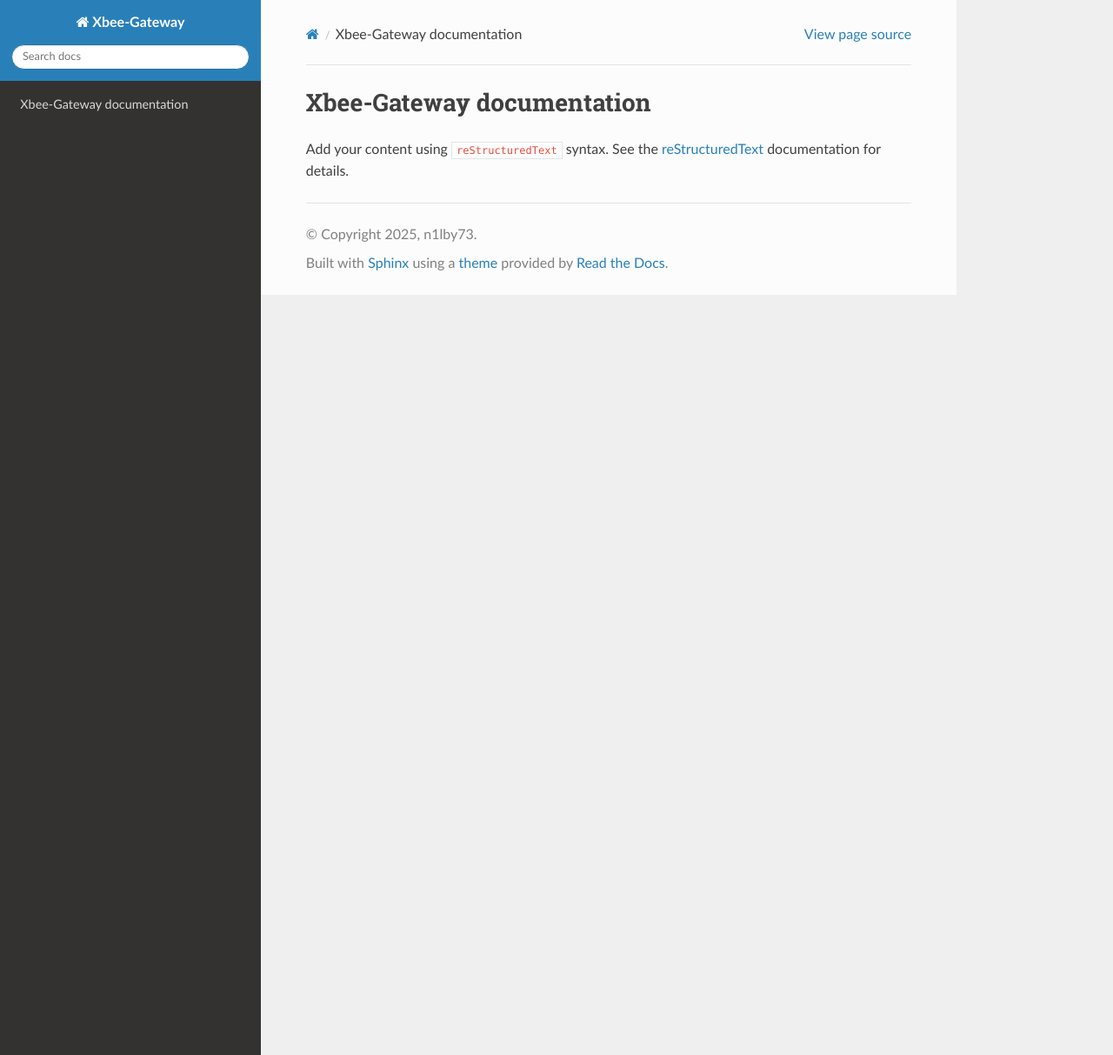
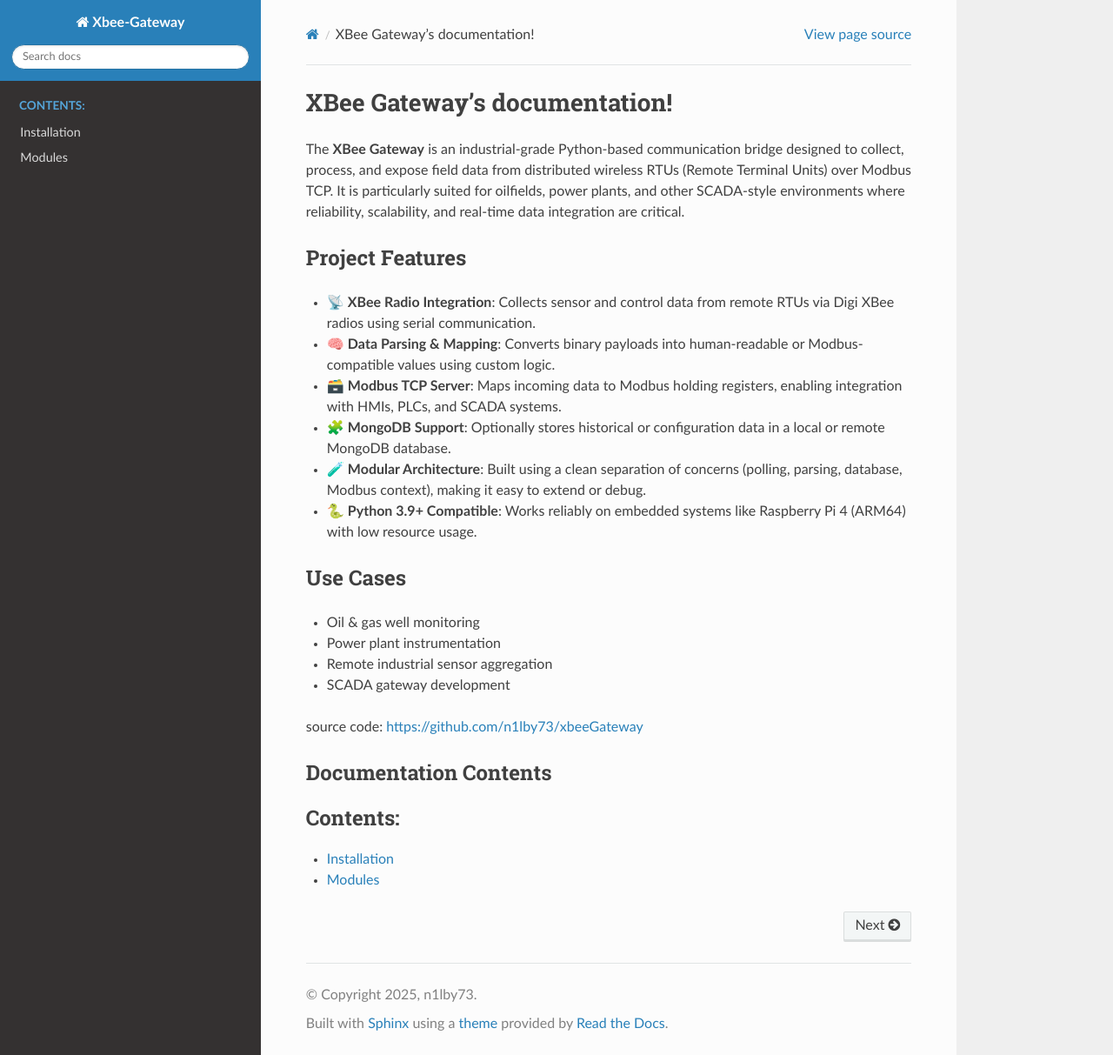
Before and after one commit to n1lby73/xbeeGateway, a Sphinx documentation site: the page built from readTheDocs/source/index.rst, in a window 1280 px wide and 1213 px high. Shown: the whole window at 87% size. Built offline with Sphinx 7.4.7 and the Read the Docs theme 3.1.0, drawn with Linux system fonts in a browser that asks for light colours.

Commit message:
sphinx documentation

```diff
--- a/readTheDocs/source/index.rst
+++ b/readTheDocs/source/index.rst
@@ -3,14 +3,62 @@
    You can adapt this file completely to your liking, but it should at least
    contain the root `toctree` directive.
 
-Xbee-Gateway documentation
-==========================
+.. Xbee-Gateway documentation
+.. ==========================
 
-Add your content using ``reStructuredText`` syntax. See the
-`reStructuredText <https://www.sphinx-doc.org/en/master/usage/restructuredtext/index.html>`_
-documentation for details.
+.. Add your content using ``reStructuredText`` syntax. See the
+.. `reStructuredText <https://www.sphinx-doc.org/en/master/usage/restructuredtext/index.html>`_
+.. documentation for details.
 
+
+.. .. toctree::
+..    :maxdepth: 2
+..    :caption: Contents:
+
+XBee Gateway's documentation!
+=============================
+
+The **XBee Gateway** is an industrial-grade Python-based communication bridge designed to collect, process, and expose field data from distributed wireless RTUs (Remote Terminal Units) over Modbus TCP. It is particularly suited for oilfields, power plants, and other SCADA-style environments where reliability, scalability, and real-time data integration are critical.
+
+Project Features
+----------------
+
+- 📡 **XBee Radio Integration**: Collects sensor and control data from remote RTUs via Digi XBee radios using serial communication.
+- 🧠 **Data Parsing & Mapping**: Converts binary payloads into human-readable or Modbus-compatible values using custom logic.
+- 🗃️ **Modbus TCP Server**: Maps incoming data to Modbus holding registers, enabling integration with HMIs, PLCs, and SCADA systems.
+- 🧩 **MongoDB Support**: Optionally stores historical or configuration data in a local or remote MongoDB database.
+- 🧪 **Modular Architecture**: Built using a clean separation of concerns (polling, parsing, database, Modbus context), making it easy to extend or debug.
+- 🐍 **Python 3.9+ Compatible**: Works reliably on embedded systems like Raspberry Pi 4 (ARM64) with low resource usage.
+
+Use Cases
+---------
+
+- Oil & gas well monitoring
+- Power plant instrumentation
+- Remote industrial sensor aggregation
+- SCADA gateway development
+
+source code: https://github.com/n1lby73/xbeeGateway
+
+Documentation Contents
+----------------------
 
 .. toctree::
    :maxdepth: 2
    :caption: Contents:
+
+   pages/installation
+   pages/modules
+..    usage
+..    configuration
+..    api
+..    development
+..    troubleshooting
+..    contributing
+
+.. Indices and Tables
+.. ------------------
+
+.. * :ref:`genindex`
+.. * :ref:`modindex`
+.. * :ref:`search`
--- /dev/null
+++ b/readTheDocs/source/pages/installation.rst
@@ -0,0 +1,4 @@
+Installation
+============
+
+This page explains how to install XBee Gateway.
--- /dev/null
+++ b/readTheDocs/source/pages/modules.rst
@@ -0,0 +1,4 @@
+Modules
+============
+
+This page explains how to install XBee Gateway.
```
Also changed, not shown: 14 other files.
